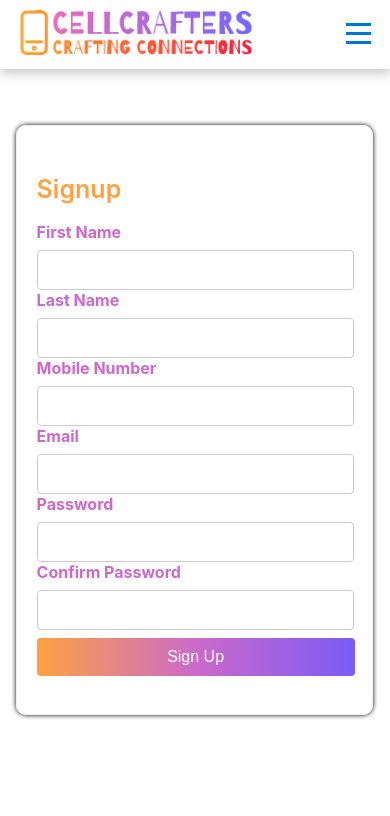
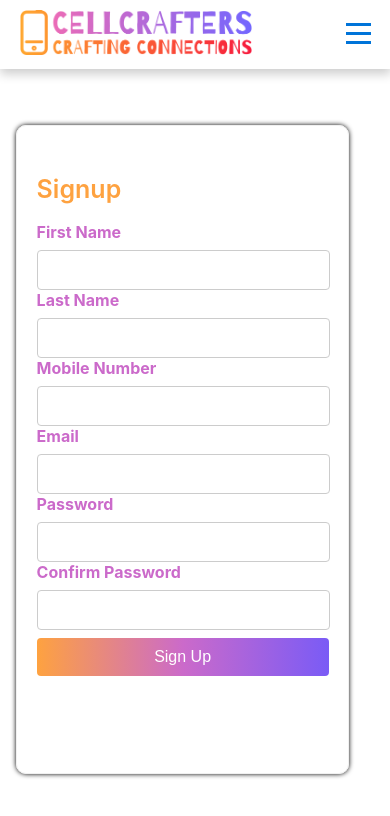
Before and after one commit to rajmajumdar23/Ecommerce_CellCrafter, a React (Create React App) app: page /signup in a window 390 px wide. Shown: the top 816 px of the page. Built offline with nearby package versions, Linux system fonts and the light colour scheme; a web font is replaced by a local one.

Commit message:
Update SignupForm.css

```diff
--- a/src/Styling/SignupForm.css
+++ b/src/Styling/SignupForm.css
@@ -79,15 +79,15 @@ button {
 
 @media (max-width: 480px) {
   .Form {
+      border: 1px solid #f0f0f0;
+    border-radius: 10px;
+    box-shadow: 0 0 5px 0;
+    height: 72vh;
     margin-bottom: 8vh;
-    height: 65vh;
-    padding: 20px;
     margin-left: 4vw;
     margin-top: 32%;
-    max-width: 315px;
-    border: 1px solid #f0f0f0;
-    border-radius: 10px;
-    box-shadow: 0px 0px 5px 0px;
+    max-width: 291px;
+    padding: 20px;
   }
 .Head{
   color: #fea240;
@@ -98,7 +98,7 @@ button {
   input,
   button {
     display: block;
-    width: 295px;
+    width: 271px;
     margin-top: 8px;
     padding: 10px;
     font-size: 16px;
@@ -107,7 +107,7 @@ button {
   }
 
   #signup {
-    width: 318px;
+    width: 292px;
     background: linear-gradient(to right, #fea240, #cb6aca, #7a5bf6);
     color: white;
     border: none;
```
